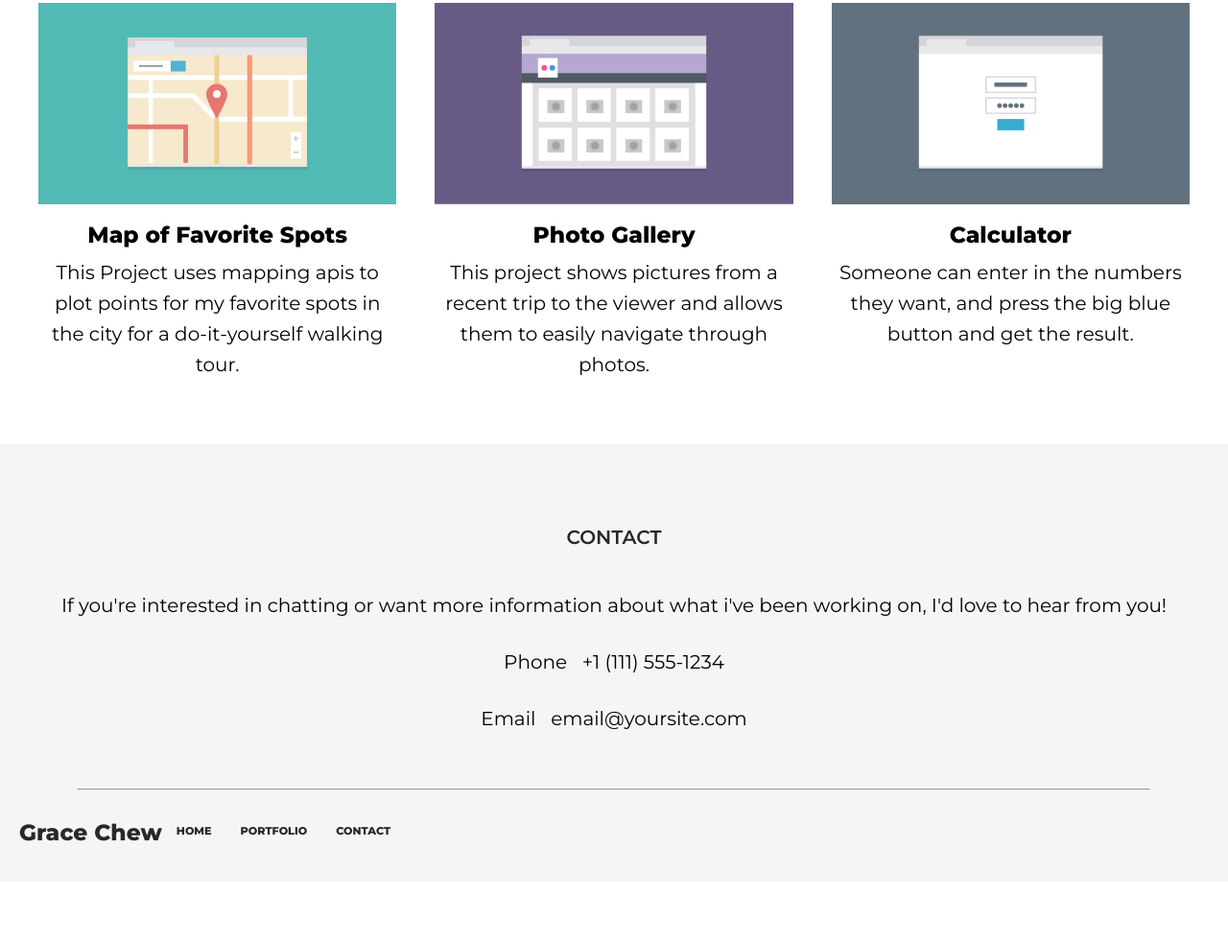
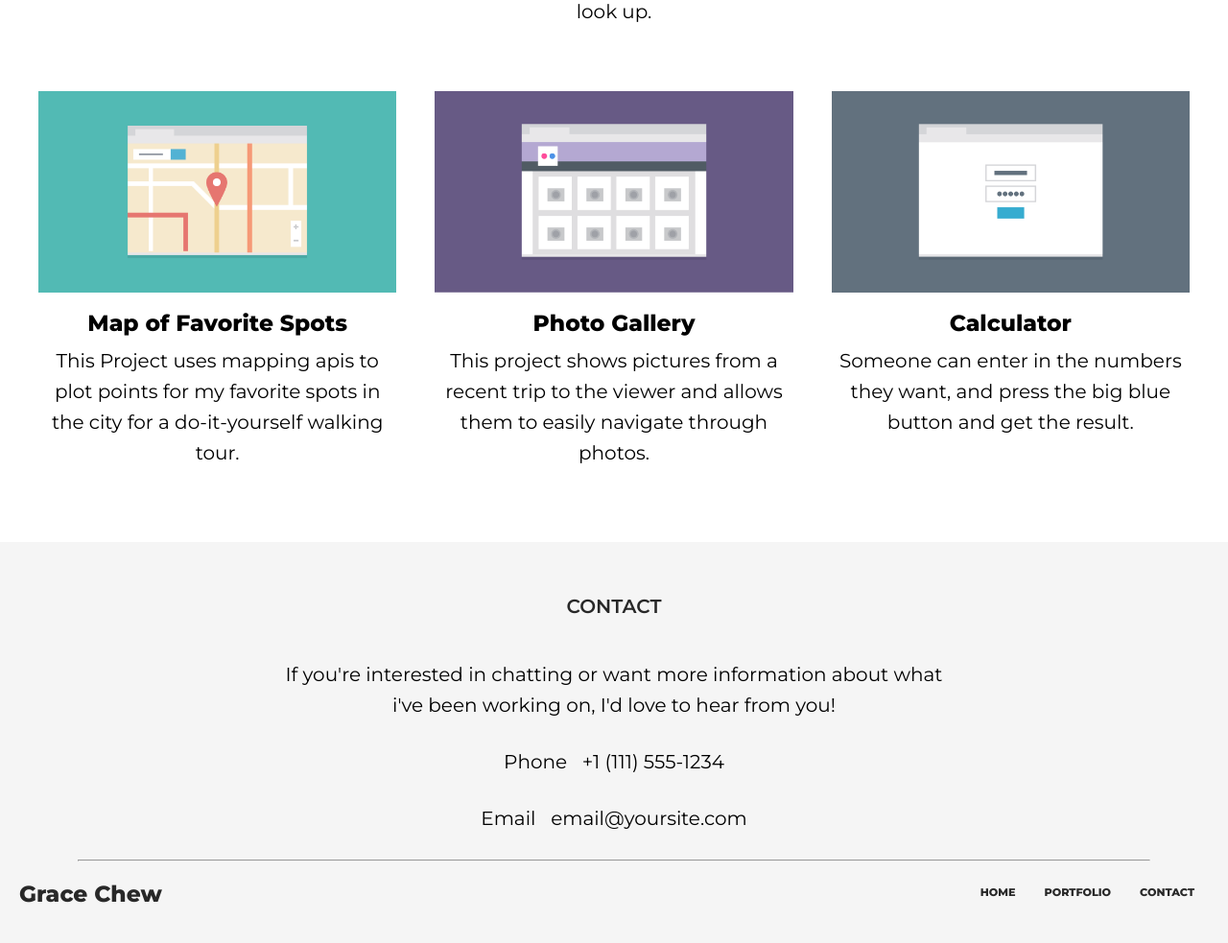
Before and after one commit to gachew/techdegree-project-2, a plain HTML site: page index.html in a window 1280 px wide. Shown: the part 996-1979 px from the top of the page at 96% size. Before the commit the page ends 1915 px from the top, so only its background shows below. Drawn offline with Linux system fonts and the light colour scheme.

Commit message:
Final Adjustments to bottom navigation

```diff
--- a/css/styles.css
+++ b/css/styles.css
@@ -1,7 +1,6 @@
 *{
     box-sizing: border-box;
     margin: auto;
-    text-decoration: none !important;
 }
 html{
     scroll-behavior: smooth;
@@ -37,8 +36,9 @@ head {
 li {
  padding: 10px;
  margin: 5px;
- text-align: top;
- text-decoration: none !important;
+ list-style-type: none;
+ background-color: white;
+
 }
 .desktop-nav{
  display: none;
@@ -56,11 +56,13 @@ a {
     font-size: 1.125em;
     border-spacing: 20px;
     text-decoration: none;
+
 }
 
 ul {
-    margin: 0 auto;
+    margin: 0;
     padding: 0;
+    text-decoration: none;
 }
 img {
     display: block;
@@ -88,6 +90,9 @@ body {
     display: block;
     margin-left: auto;
     margin-right: auto;
+}
+.mobile-nav{
+    background-color: transparent !important;
 }
 
 h2 {
@@ -118,7 +123,7 @@ hr {
 .contact{
     display: flex;
     flex-direction: column;
-    margin: none;
+    margin: 0px;
 
 }
 .main-footer {
@@ -146,25 +151,24 @@ hr {
 #contact-2 {
     background-color: #f5f5f5;
     overflow: auto;
-    content: 40%;
 }
 footer{
     margin-top: 10px;
 }
 .main-footer, .listfooter{
+
     display: flex;
-    flex-direction: row;
-    text-decoration: none !important;
     justify-content: space-between;
 }
 .listfooter{
-    justify-content: space-between;
     text-transform: uppercase;
     font-size: 0.7rem;
     font-weight: bold;
     text-decoration: none !important;
+    margin-left: auto;
 }
-@media (min-width: 760px) {
+@media (min-width: 768px) {
+
     section {
         padding: 1em;
     }
@@ -184,10 +188,10 @@ footer{
         background-color: transparent;
     }
     .container{
-        padding: 0;
         display: flex;
         flex-direction: row-reverse;
         text-align: left;
+        gap: 70px;
     }
     .img-cap {
         max-width: 50%;
@@ -197,7 +201,6 @@ footer{
     #profile{
         min-width: 350px;
     }
-
   .project-2{
         display: flex;
         flex-direction: row;
@@ -205,8 +208,7 @@ footer{
         margin: 0;
     }
     .contact-info{
-        margin: 20px;
-        padding: 10px;
+        max-width: 700px;
 
     }
 }
@@ -216,6 +218,9 @@ footer{
         flex-direction: row;
         justify-content: space-between;
         text-align: right;
+    }
+    #profile{
+        min-width: 500px;
     }
     #intro{
         padding: 2em;
--- a/index.html
+++ b/index.html
@@ -15,7 +15,7 @@
 	<div class="content">
 		<section id="intro">
 			<header class="main-header">
-					<h1 class="site-logo"> <a id="home"> <a id="top">Grace Chew</a></a></h1>
+					<h1 class="site-logo">Grace Chew</h1>
 					<ul class="main-nav">
 							<li><a href="#home">Home</a></li>
 							<li><a href="#portfolio">Portfolio</a></li>
@@ -67,7 +67,7 @@
 						</div>
 					</div>
 			</section>
-
+		<footer>
 			<section id="contact-2">
 				<div class="contact-info">
 				<h2><a id="contact">Contact</a></h2>
@@ -77,19 +77,19 @@
 				</div>
 				<hr>
 
-				<footer class="contact">
-					<header class="main-footer">
-						<h3 class="site-logo"> <a id="home"> <a id="top">Grace Chew</a></a></h1>
+				<div class="main-footer">
+					<h3 class="site-logo"><a id="top">Grace Chew</a></h3>
 						<ul class="listfooter">
 								<li class="mobile-nav"><a href="#home">Back to Top</a></li>
 								<li class="desktop-nav"><a href="#home">Home</a></li>
 								<li class="desktop-nav"><a href="#portfolio">Portfolio</a></li>
 								<li class="desktop-nav"><a href="#contact">Contact</a></li>
 						</ul>
-					</header>
+					</div>
+			</section>
 		</footer>
-			</section>
 	</div>
+
 
 </body>
 </html>
```
Lines whose indentation alone changed are shown as unchanged.
